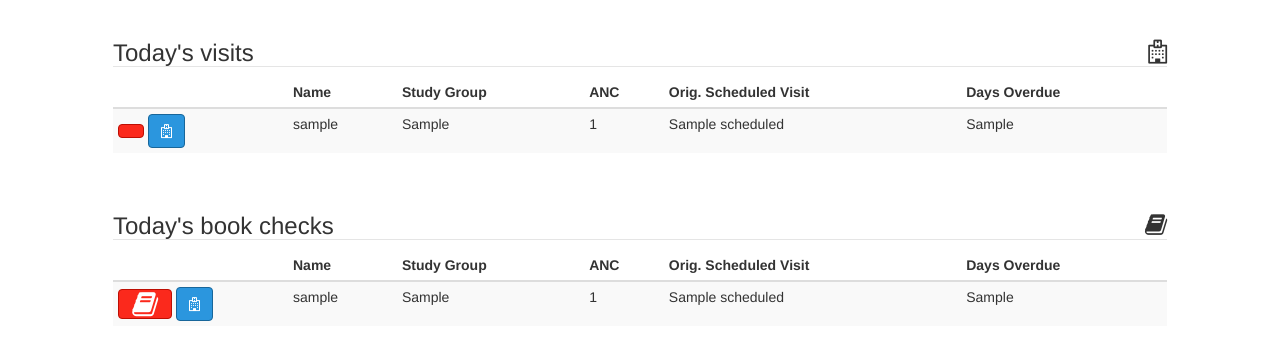
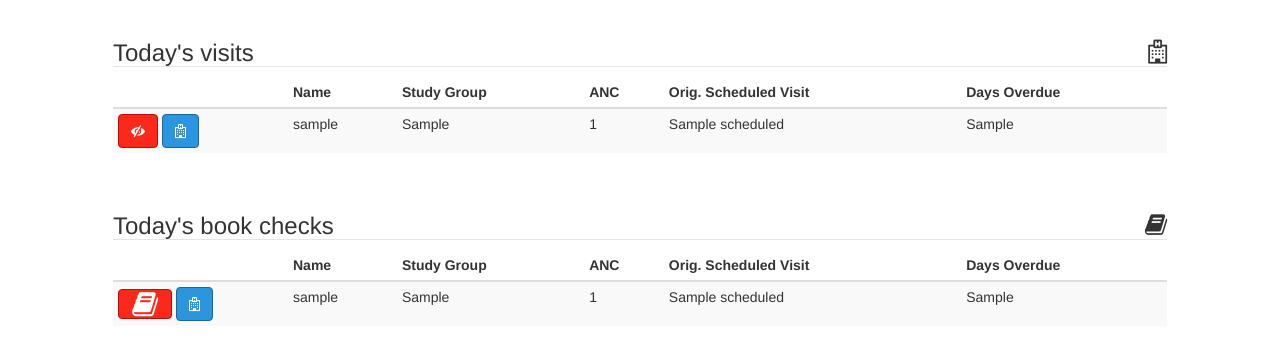
Before and after one commit to tperrier/mwachx, a Django app: template contacts/templates/upcoming-visits.html in a window 1280 px wide. Shown: the part 55-415 px from the top of the page. Run offline with Django 3.2, Linux system fonts and the light colour scheme; the template is opened without the code that fills it: most values are stand-ins (such as "Sample title", 1, 10 or a date in 2020); some libraries are stand-ins or nearby versions.

Commit message:
bug fix for new font

```diff
--- a/contacts/templates/upcoming-visits.html
+++ b/contacts/templates/upcoming-visits.html
@@ -24,7 +24,7 @@
                 <tr class="link-row">
                     <td>
                         <a data-toggle="tooltip" data-placement="top" title="{{visit.contact.nickname}} did not visit today" class="btn dismiss-btn btn-danger" data-post-url='{% url "contacts.views.visit_dismiss" visit.id 1 %}'>
-                            <i class="mw mw-eye-slash mw-fw"></i>
+                            <i class="mw mw-eye-off mw-fw"></i>
                         </a> <div class="tooltip-icon" data-toggle="tooltip" data-title="{{visit.contact.nickname}} came to clinic"><a class="btn btn-info" data-toggle='modal' data-target='#visitScheduleModal' data-src={% url 'contacts.views.visits' %} data-study-id={{visit.contact.study_id}} id="upcoming-{{visit.contact.study_id}}"><i class="mw mw-hospital-o mw-fw"></i></a></div>
                     </td>
                     <td>{{visit.contact.nickname}}</td>
```
